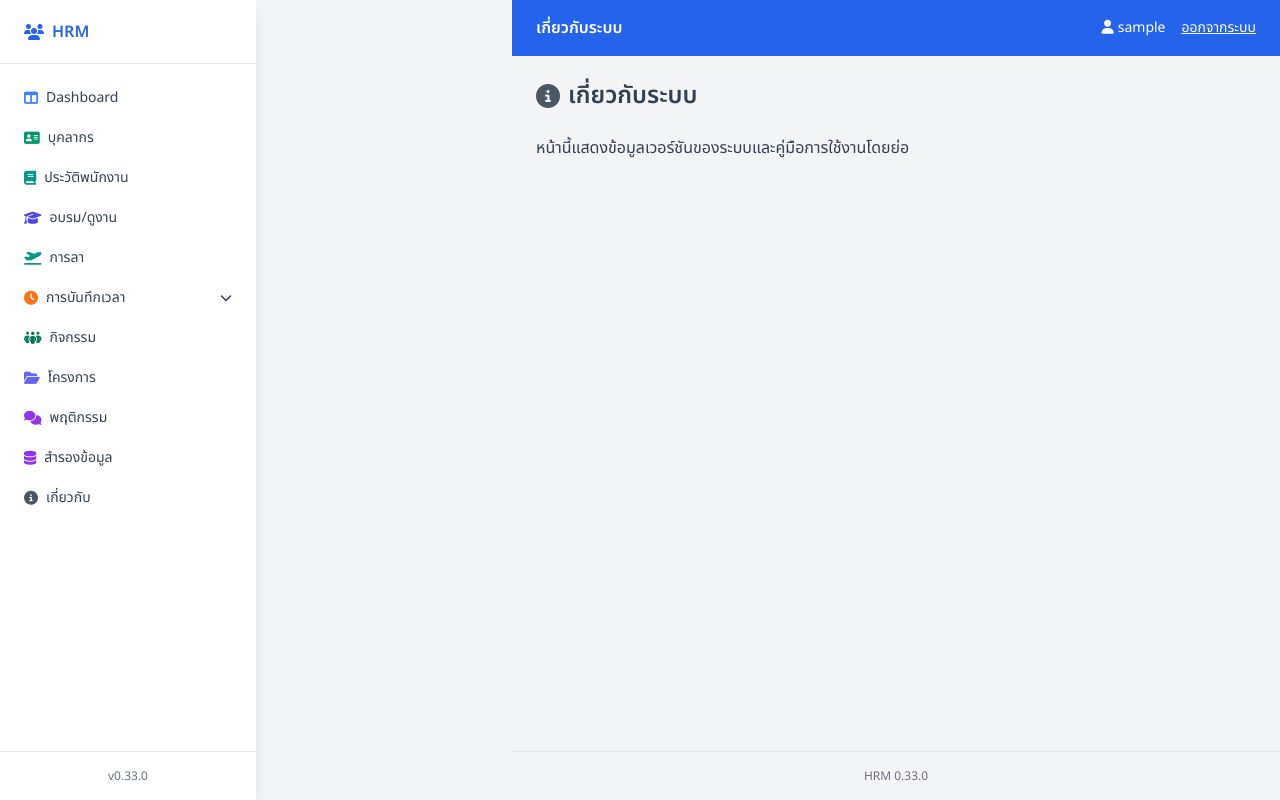
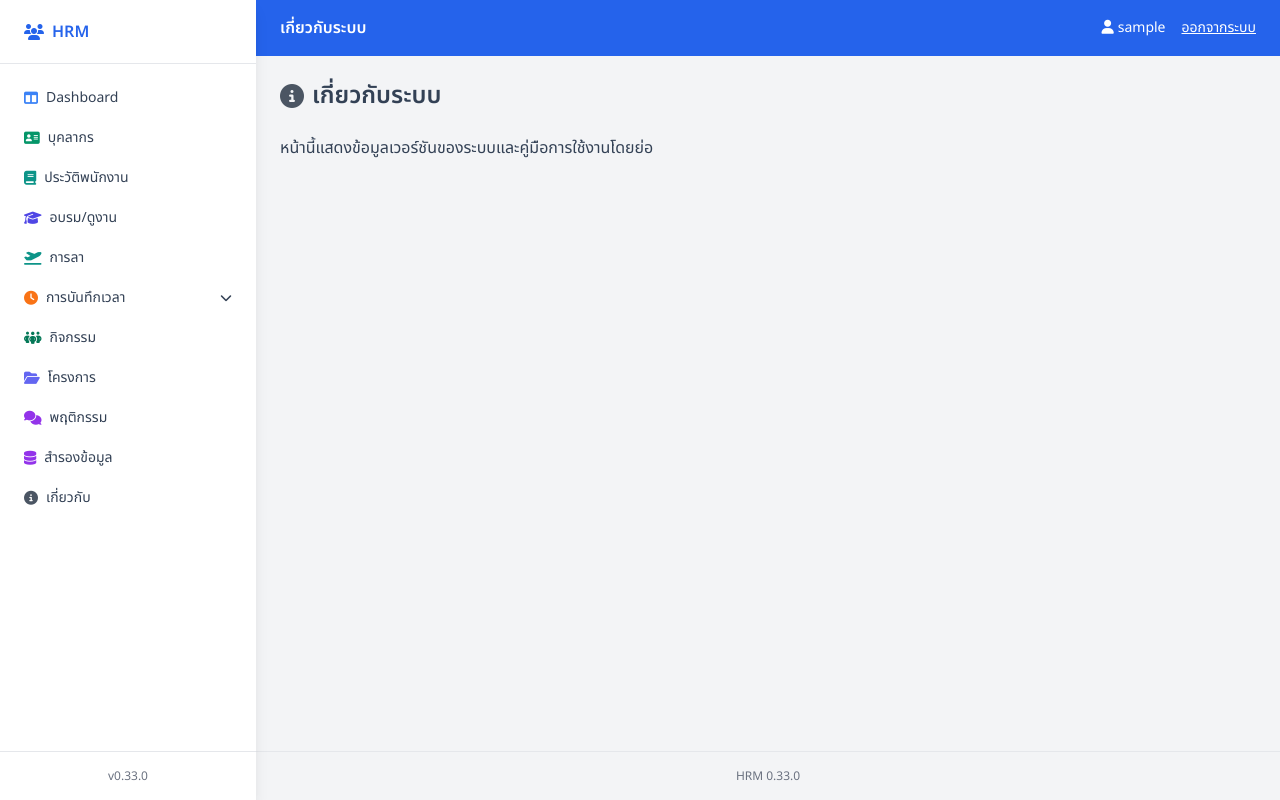
Before and after one commit to theeraphol/hrm, a Flask app: page /hrm/about in a window 1280 px wide. Run offline with Flask 2, Linux system fonts and the light colour scheme; the visitor is signed in with stand-in values (Sample User, id 1); some libraries are stand-ins or nearby versions.

Commit message:
Update base.html

```diff
--- a/templates/base.html
+++ b/templates/base.html
@@ -97,7 +97,7 @@
     </nav>
     <div class="p-4 text-center text-xs text-gray-500 border-t">v{{ app_version }}</div>
   </aside>
-  <div class="flex-1 sm:ml-64 ml-0 flex flex-col min-h-screen">
+  <div class="flex-1 ml-0 flex flex-col min-h-screen">
     <header class="bg-blue-600 text-white px-6 py-4 flex justify-between items-center">
       <div class="flex items-center gap-4">
         <button id="menu-btn" class="sm:hidden text-xl"><i class="fa-solid fa-bars"></i></button>
```
